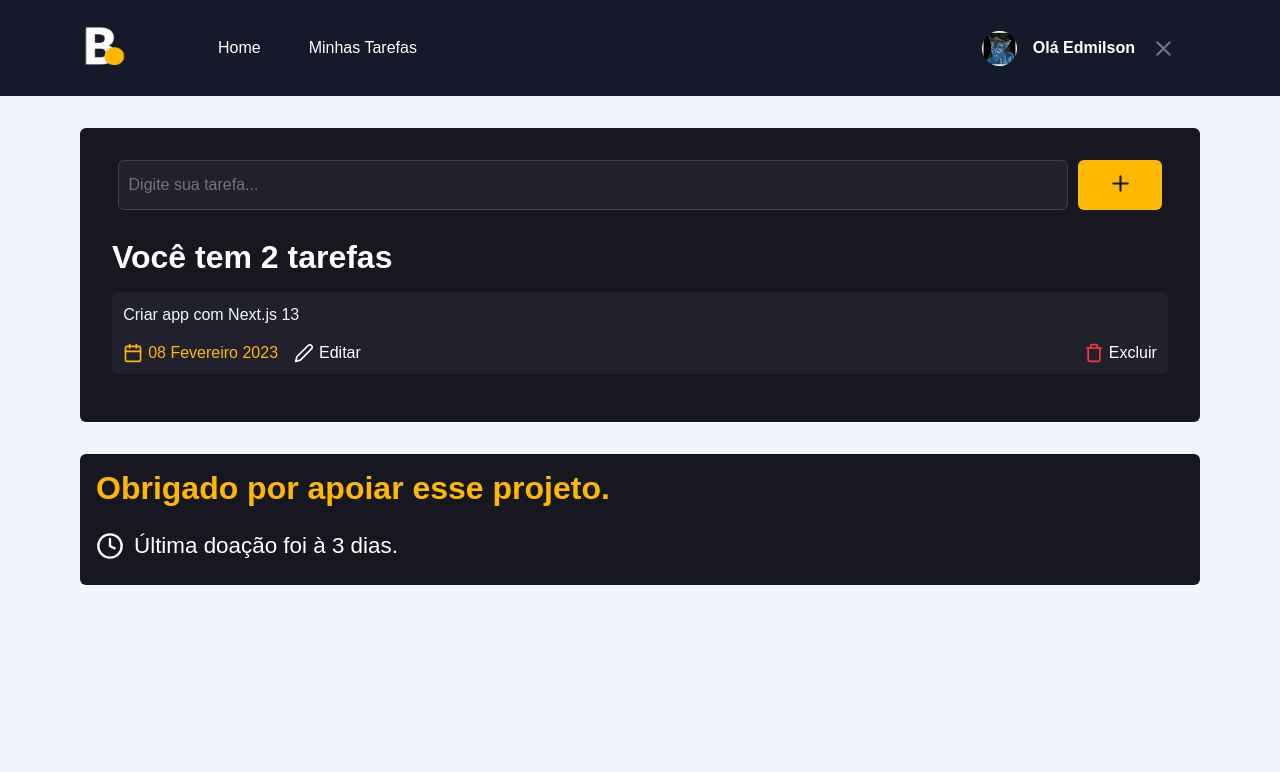
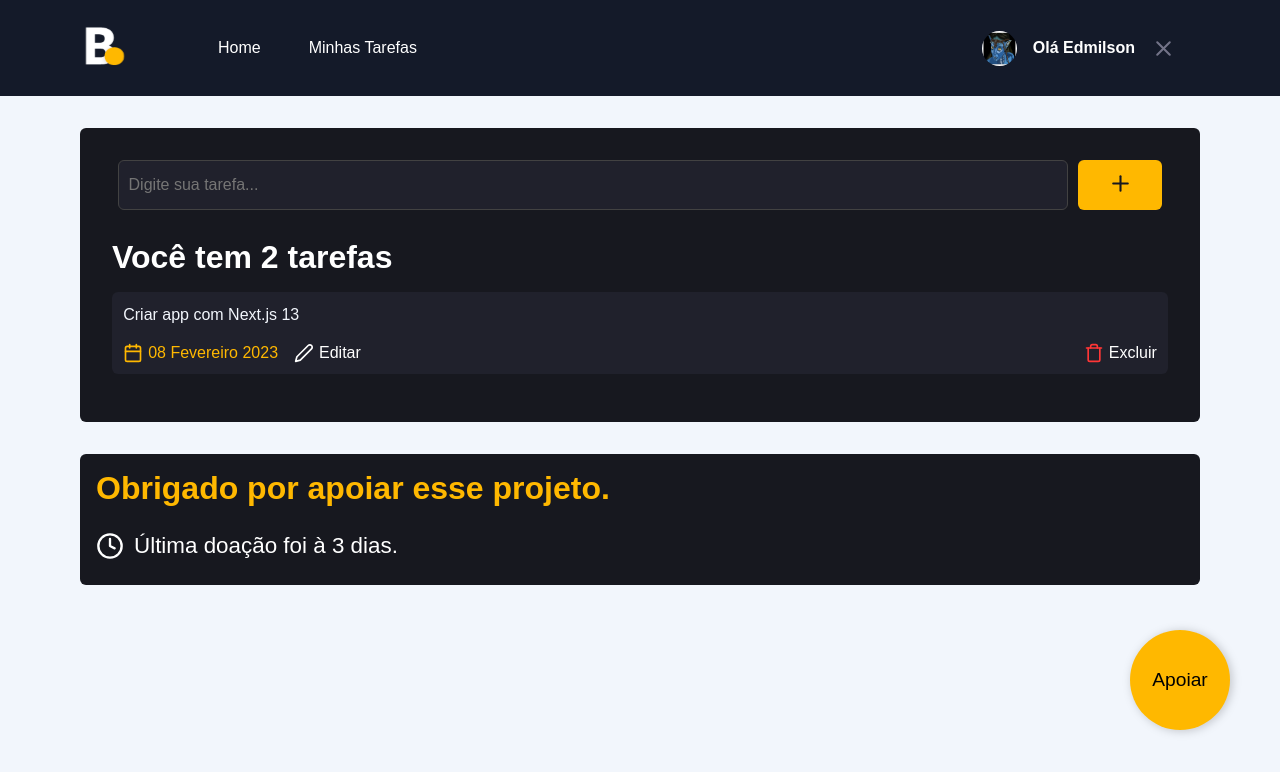
Before and after one commit to edmilsonmedeiross/Tarefator-App, a Next.js app: page /board in a window 1280 px wide. Shown: the top 772 px of the page. Built offline with nearby package versions, Linux system fonts and the light colour scheme.

Commit message:
feat: adiciona botão de donate

```diff
--- /dev/null
+++ b/src/components/SuportButton/index.tsx
@@ -0,0 +1,16 @@
+import Link from 'next/link'
+import styles from './styles.module.scss'
+
+function SuportButton() {
+  return (
+    <div className={ styles.donateContainer }>
+      <Link href="/donate">
+        <button>
+          Apoiar
+        </button>
+      </Link>
+    </div>
+  )
+}
+
+export default SuportButton
--- /dev/null
+++ b/src/components/SuportButton/styles.module.scss
@@ -0,0 +1,21 @@
+.donateContainer {
+  position: absolute;
+  bottom: 70px;
+  right: 50px;
+  z-index: 99;
+
+  button {
+    border: 0;
+    background-color: #ffb800;
+    width: 100px;
+    height: 100px;
+    border-radius: 50%;
+    font-size: 1.2rem;
+    filter: drop-shadow(2px 1px 5px rgba(0,0,0, 0.2));
+
+  }
+
+  button:hover {
+    transform: scale(1.2);
+  }
+}
--- a/src/pages/board/index.tsx
+++ b/src/pages/board/index.tsx
@@ -1,5 +1,6 @@
 import styles from './styles.module.scss'
 import { FiPlus, FiCalendar, FiEdit2, FiTrash, FiClock } from 'react-icons/fi'
+import SuportButton from '@/components/SuportButton'
 
 function Board() {
   return (
@@ -20,28 +21,35 @@
       <h1>Você tem 2 tarefas</h1>
 
       <section>
+
         <article className={ styles.taskList }>
           <p>Criar app com Next.js 13</p>
           <div className={ styles.actions }>
             <div>
+
               <div>
                 <FiCalendar size={20} color="#ffb800" />
                 <time>08 Fevereiro 2023</time>
               </div>
+
               <button>
                 <FiEdit2 size={20} color="#fff" />
                 <span>Editar</span>
               </button>
+
             </div>
+
             <button>
               <FiTrash size={20} color="#ff3636" />
               <span>Excluir</span>
             </button>
+
           </div>
         </article>
       </section>
 
     </main>
+
     <div className={ styles.vipContainer }>
       <h3>Obrigado por apoiar esse projeto.</h3>
       <div>
@@ -51,6 +59,8 @@
         </time>
       </div>
     </div>
+
+    <SuportButton />
     </>
 
   )
```
